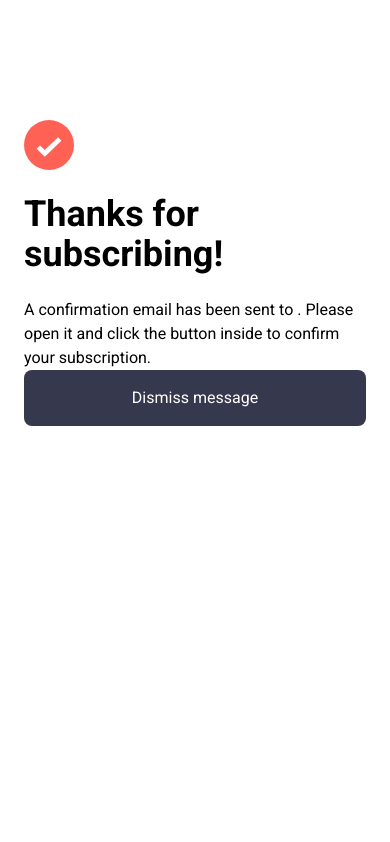
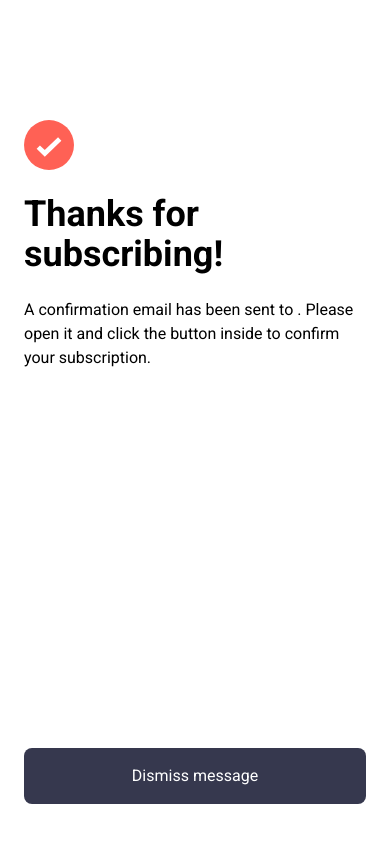
Before and after one commit to angeloilardi/newsletter-sign-up, a Next.js app: page /success in a window 390 px wide. Built offline with nearby package versions, Linux system fonts and the light colour scheme.

Commit message:
fix for dismiss message

```diff
--- a/app/success/page.tsx
+++ b/app/success/page.tsx
@@ -24,8 +24,8 @@ export default function Success() {
         <strong>{searchParams.get("email")}</strong>. Please open it and click
         the button inside to confirm your subscription.
       </p>
-      <a href="/">
-        <button className="mt-auto bg-charcoal_grey text-white w-full rounded-lg p-4 mb-4 md:mt-7">
+      <a href="/" className="mt-auto">
+        <button className=" bg-charcoal_grey text-white w-full rounded-lg p-4 mb-4 md:mt-7">
           Dismiss message
         </button>
       </a>
```
